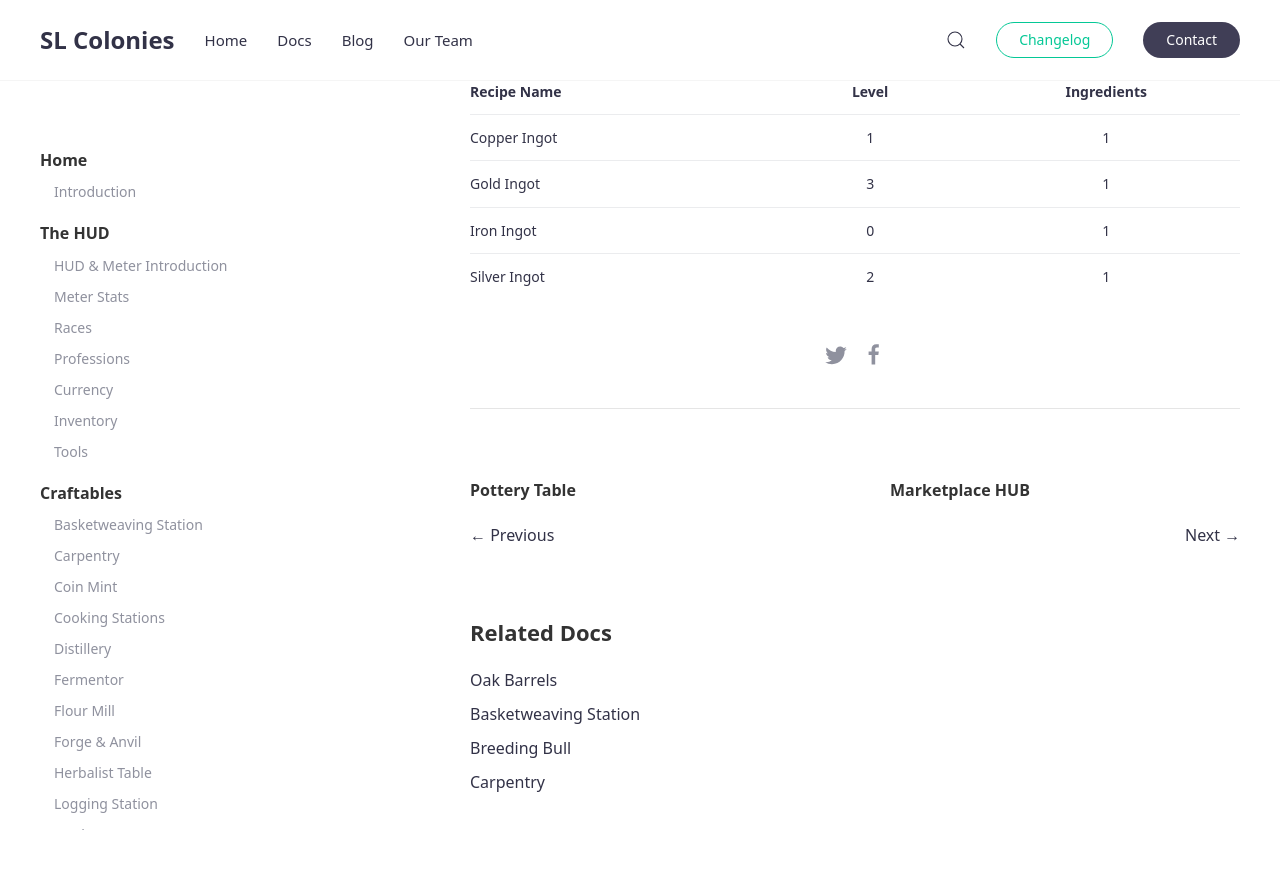
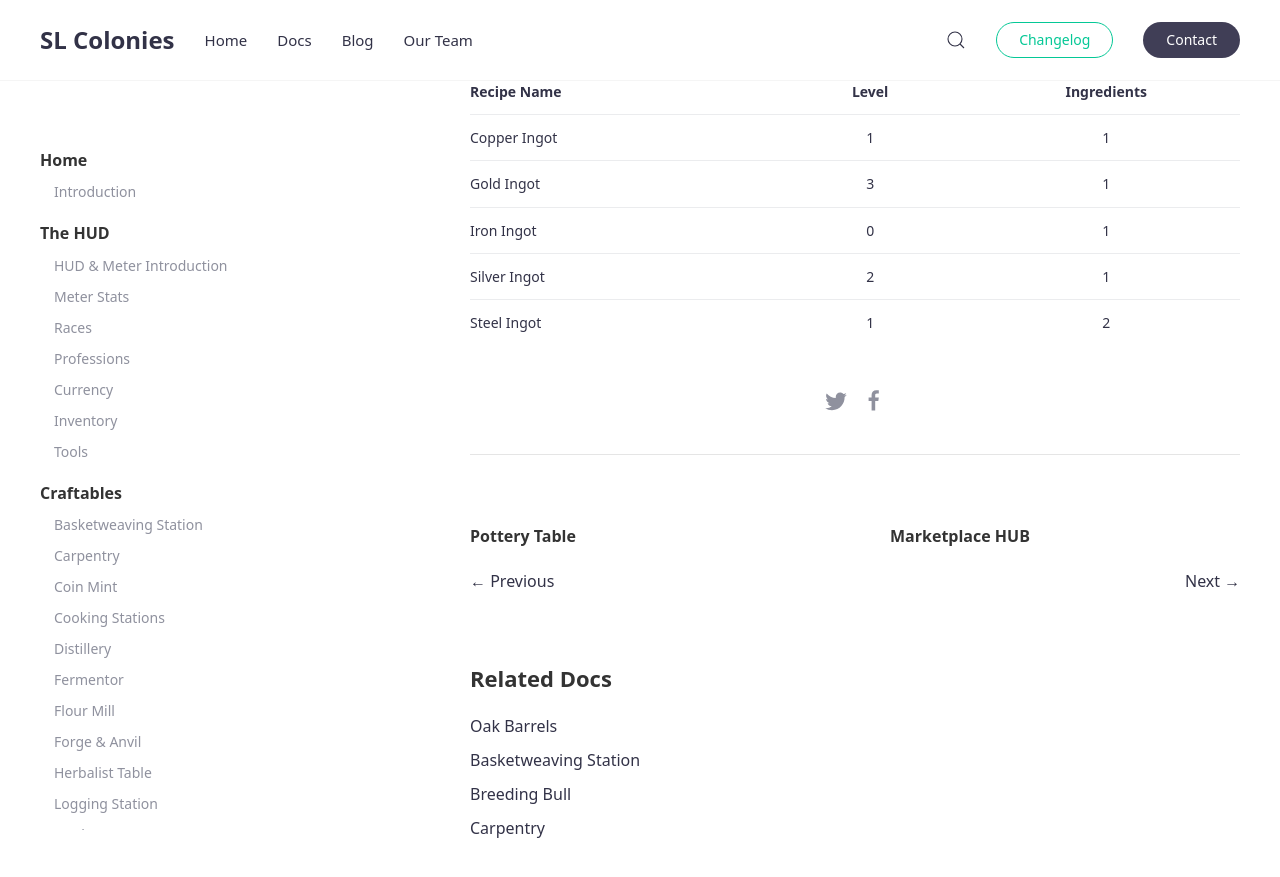
Before and after one commit to SLColonies/Public, a Jekyll site: the page built from _docs/smelter.md, in a window 1280 px wide and 900 px high, scrolled down 965 px. Shown: the top 877 px of the window. Built offline with Jekyll 4.4.1, drawn with Linux system fonts in a browser that asks for light colours; before the commit the page ends 1819 px from its top, so only the background shows below that; grey boxes are pictures that could not be loaded.

Commit message:
Add files via upload

```diff
--- a/_docs/smelter.md
+++ b/_docs/smelter.md
@@ -21,3 +21,4 @@ The Smelter is a crafting table for the Smelter profession of SL Colonies. Any p
 | Gold Ingot   |   3   |     1       |
 | Iron Ingot   |   0   |     1       |
 | Silver Ingot |   2   |     1       |
+| Steel Ingot  |   1   |     2       |
```
